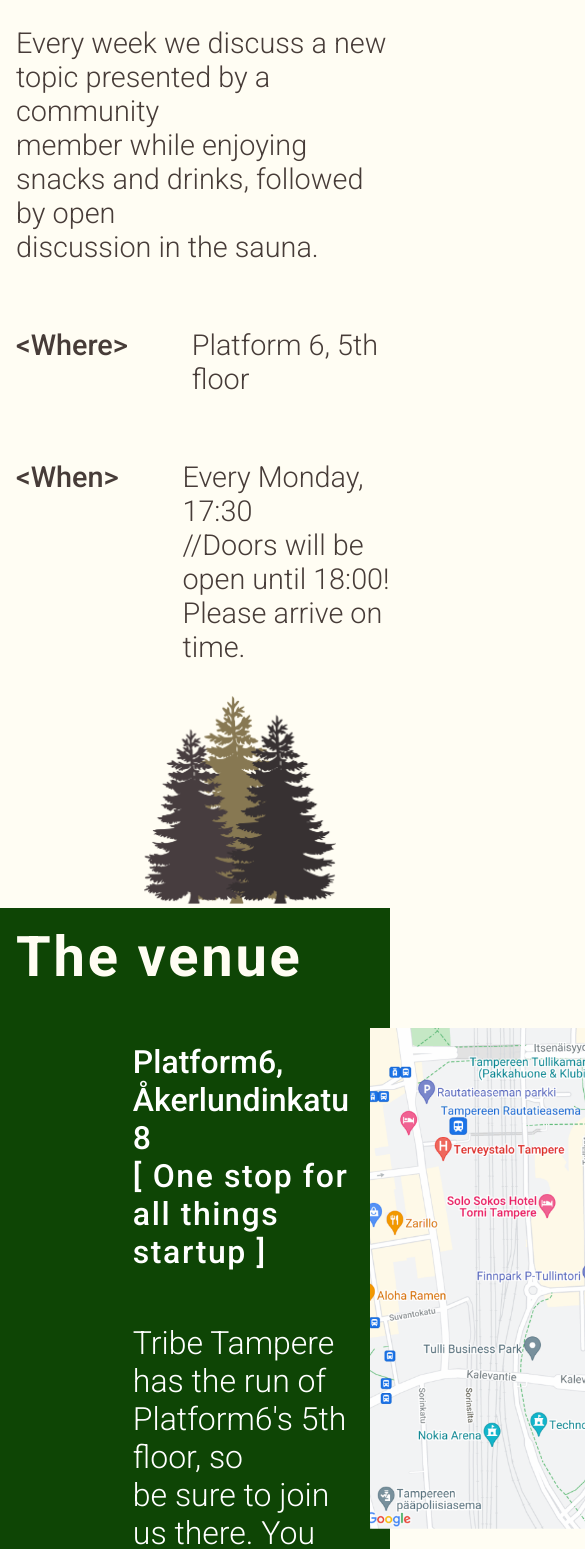
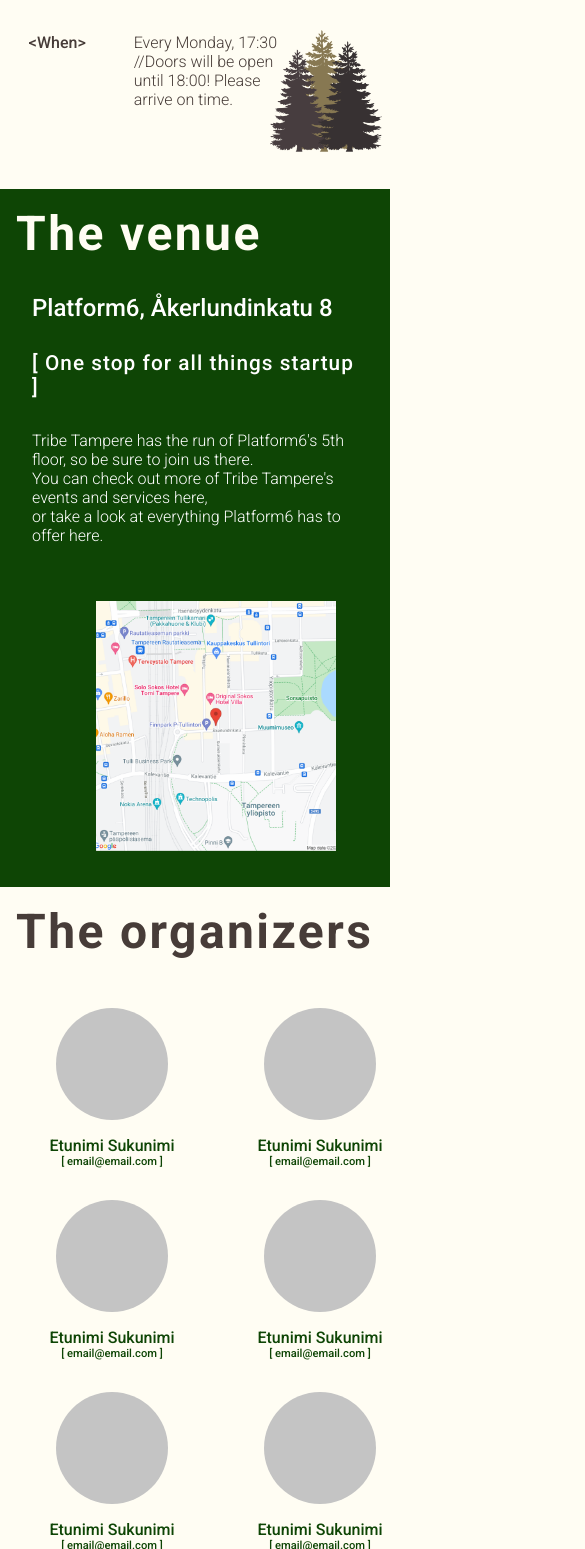
Before and after one commit to Jupemon/coding-sauna, a React (Create React App) app: page / in a window 390 px wide. Shown: the part 451-2000 px from the top of the page, 585 px wide, since content can reach past the window. Built offline with nearby package versions, Linux system fonts and the light colour scheme.

Commit message:
Add responsive

```diff
--- a/src/components/Footer.module.css
+++ b/src/components/Footer.module.css
@@ -33,3 +33,35 @@ footer {
 .link {
   color: #fff;
 }
+
+@media (max-width: 48rem) {
+  .details {
+    font-size: 0.8rem;
+  }
+
+  .details li {
+    margin-bottom: 0.8rem;
+  }
+
+  .details > :first-child {
+    font-size: 1.2rem;
+  }
+}
+
+@media (max-width: 27rem) {
+  footer {
+    padding-left: 3rem;
+    gap: 5rem;
+  }
+  .details {
+    font-size: 0.8rem;
+  }
+
+  .details li {
+    margin-bottom: 0.8rem;
+  }
+
+  .details > :first-child {
+    font-size: 1.2rem;
+  }
+}
--- a/src/components/Header.module.css
+++ b/src/components/Header.module.css
@@ -57,93 +57,78 @@
 
   .trees {
     width: 20rem;
-    right: 1rem;
+    right: 3rem;
     top: 14rem;
   }
 }
 
 @media (max-width: 64rem) {
   .details {
-    margin-left: 6.5rem;
+    margin-left: 5rem;
     margin-top: 3rem;
     gap: 2rem;
   }
 
-  .infomation {
-    gap: 5rem;
-  }
-
   .subtitle,
   .description {
-    font-size: 2rem;
+    font-size: 1.5rem;
   }
 
   .detailsBox {
-    margin-bottom: 10rem;
+    margin-bottom: 8rem;
   }
 
   .trees {
-    width: 20rem;
+    width: 15rem;
     right: 1rem;
-    top: 21rem;
+    top: 15rem;
   }
 }
 
 @media (max-width: 48rem) {
   .details {
-    margin-left: 5.5rem;
-    margin-top: 3rem;
-    gap: 2rem;
-  }
-
-  .infomation {
-    gap: 4rem;
+    margin-left: 3.5rem;
+    margin-top: 2.5rem;
   }
 
   .subtitle,
   .description {
-    font-size: 2rem;
+    font-size: 1.3rem;
   }
 
   .detailsBox {
-    margin-bottom: 6rem;
+    margin-bottom: 5rem;
   }
 
   .trees {
-    width: 12rem;
-    right: 0rem;
-    top: 30.5rem;
+    width: 10rem;
+    right: 1rem;
+    top: 16.5rem;
   }
 }
 
-@media (max-width: 30rem) {
+@media (max-width: 27rem) {
   .details {
-    margin-left: 1rem;
-    margin-top: 3rem;
-    gap: 2rem;
-  }
-
-  .infomation {
-    gap: 4rem;
+    margin-left: 1.8rem;
+    margin-top: 2rem;
   }
 
   .subtitle,
   .description {
-    font-size: 1.8rem;
-  }
-
-  .description {
-    margin-bottom: 2rem;
+    font-size: 1rem;
   }
 
   .detailsBox {
-    margin-bottom: 0rem;
-    display: block;
+    margin-bottom: 5rem;
+  }
+
+  .infomation {
+    gap: 3rem;
   }
 
   .trees {
-    width: 12rem;
-    right: -9rem;
-    top: 0rem;
+    width: 7rem;
+    right: 0.5rem;
+    top: 18.5rem;
   }
 }
--- a/src/components/Navbar.module.css
+++ b/src/components/Navbar.module.css
@@ -1,5 +1,5 @@
 .nav {
-  height: 11.3rem;
+  margin-top: 3rem;
   display: flex;
   align-items: center;
   justify-content: space-between;
@@ -19,9 +19,9 @@
   margin-right: 7.5rem;
 }
 
-@media screen and (max-width: 64rem) {
+@media (max-width: 90rem) {
   .heading {
-    margin-right: 1rem;
+    margin-right: 3rem;
     font-size: 2rem;
     gap: 2.5rem;
   }
@@ -31,7 +31,19 @@
   }
 }
 
-@media screen and (max-width: 48rem) {
+@media (max-width: 64rem) {
+  .heading {
+    margin-right: 3rem;
+    font-size: 1.8rem;
+    gap: 2.5rem;
+  }
+
+  .logo {
+    margin-left: 3rem;
+  }
+}
+
+@media (max-width: 48rem) {
   .heading {
     margin-right: 2rem;
     font-size: 1.5rem;
@@ -41,19 +53,24 @@
   .logo {
     width: 10rem;
     height: 8rem;
-    margin-left: 3.5rem;
+    margin-left: 2rem;
   }
 }
 
-@media screen and (max-width: 30rem) {
+@media (max-width: 27rem) {
+  .nav {
+    margin-top: 1rem;
+  }
+
   .heading {
     font-size: 1rem;
     gap: 1rem;
+    margin-right: 1rem;
   }
 
   .logo {
     width: 7.5rem;
     height: 6rem;
-    margin-left: 3rem;
+    margin-left: 1rem;
   }
 }
--- a/src/components/News.module.css
+++ b/src/components/News.module.css
@@ -67,3 +67,79 @@
   left: 0.35rem;
   border-radius: 2rem;
 }
+
+@media (max-width: 90rem) {
+  .details {
+    margin-top: 5rem;
+    margin-bottom: 6rem;
+  }
+}
+
+@media (max-width: 64rem) {
+  .details {
+    margin-top: 3rem;
+    margin-bottom: 4rem;
+  }
+
+  .card {
+    width: 25rem;
+    height: 47rem;
+    font-size: 1.2rem;
+    gap: 3rem;
+  }
+
+  .posts {
+    margin-left: 5rem;
+  }
+
+  .background,
+  .post,
+  .instaPosts {
+    width: 22rem;
+  }
+
+  .lastPost {
+    width: 13rem;
+  }
+
+  .content {
+    gap: 0rem;
+  }
+
+  .scrollBar {
+    margin-left: 0.4rem;
+    margin-bottom: 20rem;
+  }
+
+  .greenBar {
+    width: 0.75rem;
+  }
+
+  .whiteBar {
+    width: 0.5rem;
+    top: 0.1rem;
+    left: 0.1rem;
+  }
+}
+
+@media (max-width: 48rem) {
+  .details {
+    margin: 3rem auto 4rem 12rem;
+    display: block;
+  }
+
+  .card {
+    margin-top: 3rem;
+  }
+}
+
+@media (max-width: 27rem) {
+  .details {
+    margin: 2rem auto 4rem 1rem;
+    display: block;
+  }
+
+  .card {
+    margin-top: 2rem;
+  }
+}
--- a/src/components/News.tsx
+++ b/src/components/News.tsx
@@ -16,7 +16,11 @@ const News: React.FC = () => {
         <div className={styles.card}>
           <p>[ Our lastest on Instagram ]</p>
           <div>
-            <img src={InstagramPosts} alt="Instagram posts" />
+            <img
+              src={InstagramPosts}
+              alt="Instagram posts"
+              className={styles.instaPosts}
+            />
           </div>
         </div>
 
--- a/src/components/Organizers.module.css
+++ b/src/components/Organizers.module.css
@@ -1,8 +1,10 @@
 .people {
-  display: flex;
-  justify-content: center;
-  align-items: flex-start;
-  gap: 7.5rem;
+  display: grid;
+  grid-template-columns: repeat(3, 1fr);
+  grid-template-rows: repeat(2, 1fr);
+  gap: 5rem;
+  justify-items: center;
+  text-align: center;
   margin: 6.5rem 7.5rem auto 7.5rem;
   color: var(--green);
 }
@@ -12,10 +14,6 @@
 }
 
 .profile {
-  display: flex;
-  flex-direction: column;
-  align-items: center;
-  justify-content: center;
   font-weight: 500;
 }
 
@@ -34,3 +32,106 @@
 .profileEmail {
   font-size: 2rem;
 }
+
+@media (max-width: 90rem) {
+  .people {
+    grid-template-columns: repeat(2, 1fr);
+    grid-template-rows: repeat(3, 1fr);
+    margin: 5rem 7.5rem auto 7.5rem;
+  }
+
+  .people:last-child {
+    margin-bottom: 6rem;
+  }
+
+  .profileImg {
+    width: 17rem;
+    height: 17rem;
+  }
+
+  .profileName {
+    font-size: 2.5rem;
+  }
+
+  .profileEmail {
+    font-size: 1.5rem;
+  }
+}
+
+@media (max-width: 64rem) {
+  .people {
+    margin-top: 5rem;
+    margin-left: 7rem;
+  }
+
+  .people:last-child {
+    margin-bottom: 6rem;
+  }
+
+  .profileImg {
+    width: 14rem;
+    height: 14rem;
+  }
+
+  .profileName {
+    font-size: 2rem;
+  }
+
+  .profileEmail {
+    font-size: 1.2rem;
+  }
+}
+
+@media (max-width: 48rem) {
+  .people {
+    margin-top: 3rem;
+    margin-left: 3rem;
+  }
+
+  .people:last-child {
+    margin-bottom: 4rem;
+  }
+
+  .profileImg {
+    width: 12rem;
+    height: 12rem;
+  }
+
+  .profileName {
+    font-size: 1.5rem;
+  }
+
+  .profileEmail {
+    font-size: 1rem;
+  }
+}
+
+@media (max-width: 27rem) {
+  .people {
+    margin-top: 3rem;
+    margin-left: 1rem;
+    gap: 2rem 1rem;
+  }
+
+  .profile {
+    width: 12rem;
+  }
+
+  .people:last-child {
+    margin-bottom: 4rem;
+  }
+
+  .profileImg {
+    width: 7rem;
+    height: 7rem;
+    margin: 0 2.5rem 1rem 2.5rem;
+  }
+
+  .profileName {
+    font-size: 1rem;
+  }
+
+  .profileEmail {
+    font-size: 0.7rem;
+  }
+}
--- a/src/components/Organizers.tsx
+++ b/src/components/Organizers.tsx
@@ -21,9 +21,6 @@ const Organizers: React.FC = () => {
           <div className={styles.profileName}>Etunimi Sukunimi</div>
           <div className={styles.profileEmail}>[ email@email.com ]</div>
         </div>
-      </div>
-
-      <div className={styles.people}>
         <div className={styles.profile}>
           <div className={styles.profileImg}></div>
           <div className={styles.profileName}>Etunimi Sukunimi</div>
--- a/src/components/Venue.module.css
+++ b/src/components/Venue.module.css
@@ -44,15 +44,98 @@
   margin-bottom: 28.8rem;
 }
 
-@media (max-width: 64rem) {
+@media (max-width: 90rem) {
   .map {
     width: 30rem;
-    top: 7.5rem;
-    right: 7.5rem;
+    top: 5rem;
+    right: 5rem;
   }
 
   .information {
-    font-size: 2rem;
-    margin-bottom: 28.8rem;
+    font-size: 1.8rem;
+    margin-bottom: 11rem;
   }
-} ;
+
+  .details {
+    margin-left: 7rem;
+  }
+}
+
+@media (max-width: 64rem) {
+  .venue {
+    gap: 7rem;
+  }
+  .map {
+    width: 24rem;
+    top: 8rem;
+    right: 3rem;
+  }
+
+  .information {
+    font-size: 1.5rem;
+    margin-bottom: 6rem;
+  }
+
+  .details {
+    margin-left: 5rem;
+  }
+
+  .description {
+    font-size: 1.5rem;
+    margin-top: 2rem;
+  }
+}
+
+@media (max-width: 48rem) {
+  .venue {
+    gap: 2.1rem;
+  }
+
+  .map {
+    width: 20rem;
+    top: 10rem;
+    right: 1rem;
+  }
+
+  .information {
+    font-size: 1.2rem;
+    margin-bottom: 3rem;
+  }
+
+  .details {
+    margin-left: 3.5rem;
+  }
+
+  .description {
+    font-size: 1.3rem;
+    margin-top: 1.8rem;
+  }
+}
+
+@media (max-width: 27rem) {
+  .venue {
+    display: block;
+  }
+
+  .map {
+    width: 15rem;
+    top: 0rem;
+    left: 6rem;
+    margin-bottom: 2rem;
+  }
+
+  .information {
+    font-size: 1rem;
+    margin-bottom: 1.5rem;
+  }
+
+  .details {
+    margin: 2rem;
+    gap: 2rem;
+  }
+
+  .description {
+    font-size: 1.3rem;
+    margin-top: 1.8rem;
+  }
+}
--- a/src/components/Venue.tsx
+++ b/src/components/Venue.tsx
@@ -18,16 +18,16 @@ const Venue: React.FC = () => {
           </div>
 
           <p className={styles.information}>
-            Tribe Tampere has the run of Platform6's 5th floor, so <br /> be
-            sure to join us there. You can check out more of <br />
-            Tribe Tampere's events and services{" "}
+            Tribe Tampere has the run of Platform6's 5th floor, so be sure to
+            join us there.
+            <br /> You can check out more of Tribe Tampere's events and services{" "}
             <a
               className={styles.informationLink}
               href="https://tribetampere.com/"
             >
               here
             </a>
-            , or take a look <br /> at everything Platform6 has to offer{" "}
+            ,<br /> or take a look at everything Platform6 has to offer{" "}
             <a className={styles.informationLink} href="https://platform6.fi/">
               here
             </a>
--- a/src/index.css
+++ b/src/index.css
@@ -42,7 +42,7 @@ a:hover {
   text-decoration: underline;
 }
 
-@media (max-width: 64rem) {
+@media (max-width: 90rem) {
   h1 {
     font-size: 6rem;
     padding-top: 2rem;
@@ -54,7 +54,7 @@ a:hover {
   }
 }
 
-@media (max-width: 48rem) {
+@media (max-width: 64rem) {
   h1 {
     font-size: 5.5rem;
     padding-top: 2rem;
@@ -66,14 +66,26 @@ a:hover {
   }
 }
 
-@media (max-width: 30rem) {
+@media (max-width: 48rem) {
   h1 {
-    font-size: 3.5rem;
+    font-size: 4.5rem;
+    padding-top: 1.8rem;
+    padding-left: 2.5rem;
+  }
+
+  h2 {
+    font-size: 1.8rem;
+  }
+}
+
+@media (max-width: 27rem) {
+  h1 {
+    font-size: 3rem;
     padding-top: 1rem;
     padding-left: 1rem;
   }
 
   h2 {
-    font-size: 2rem;
+    font-size: 1.5rem;
   }
 }
```
